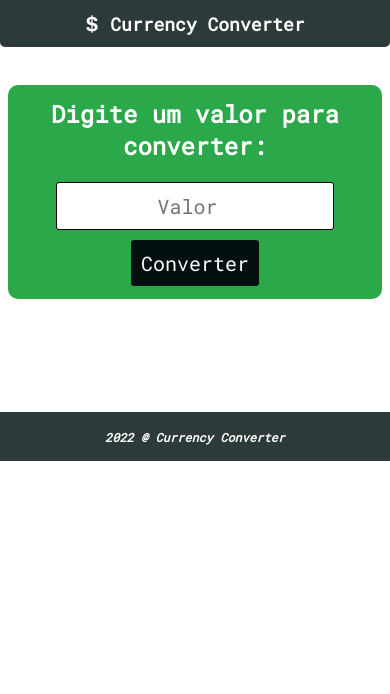
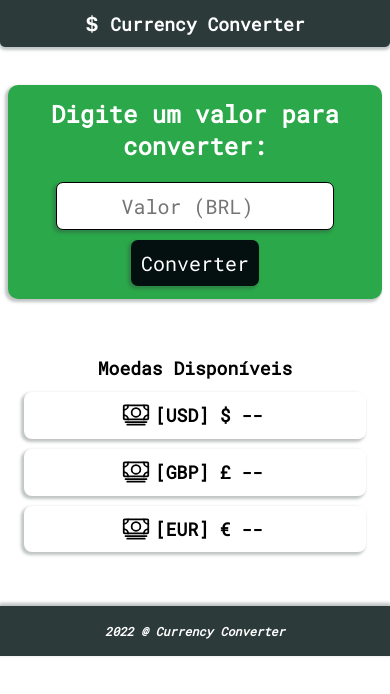
Before and after one commit to joaopedropsilva/CurrencyConverter, a plain HTML site: page index.html in a window 390 px wide. Drawn offline with nearby package versions, Linux system fonts and the light colour scheme.

Commit message:
feat!: finished all sections styles
devices: mobile (min-width: 320px)

```diff
--- a/index.html
+++ b/index.html
@@ -23,26 +23,31 @@
             <div class="input-section__input-content-container">
                 <h1 class="input-section__title">Digite um valor para converter: </h1>
                 <div class="input-section__input-box">
-                    <input type="number" class="input-section__input" placeholder="Valor">
+                    <input type="number" class="input-section__input" placeholder="Valor (BRL)">
                     <button class="input-section__button">Converter</button>
                 </div>
             </div>
         </section>
         <section class="result-section">
-            <div class="result-section__currency-box">
-                <ion-icon class="header__logo" size="large" name="logo-usd"></ion-icon>
-                <h2 class="currency-name"></h2>
-                <h2 class="currency-value"></h2>
-            </div>
-            <div class="result-section__currency-box">
-                <ion-icon class="header__logo" size="large" name="logo-usd"></ion-icon>
-                <h2 class="currency-name"></h2>
-                <h2 class="currency-value"></h2>
-            </div>
-            <div class="result-section__currency-box">
-                <ion-icon class="header__logo" size="large" name="logo-usd"></ion-icon>
-                <h2 class="currency-name"></h2>
-                <h2 class="currency-value"></h2>
+            <div class="result-section__result-content-container">
+                <h1 class="result-section__title">Moedas Disponíveis</h1>
+                <div class="result-section__currencies">
+                    <div class="result-section__currency-box">
+                        <ion-icon class="result-section__currency-logo" name="cash-outline"></ion-icon>
+                        <h2 class="result-section__currency-name">[USD]</h2>
+                        <h2 class="result-section__currency-value">&#36; --</h2>
+                    </div>
+                    <div class="result-section__currency-box">
+                        <ion-icon class="result-section__currency-logo" name="cash-outline"></ion-icon>
+                        <h2 class="result-section__currency-name">[GBP]</h2>
+                        <h2 class="result-section__currency-value">&#163; --</h2>
+                    </div>
+                    <div class="result-section__currency-box">
+                        <ion-icon class="result-section__currency-logo" name="cash-outline"></ion-icon>
+                        <h2 class="result-section__currency-name">[EUR]</h2>
+                        <h2 class="result-section__currency-value">&#128; --</h2>
+                    </div>
+                </div>
             </div>
         </section>
         <footer class="footer">
--- a/src/css/styles.css
+++ b/src/css/styles.css
@@ -14,7 +14,7 @@ body{
     font-family: 'Roboto Mono', monospace;
 }
 
-.header, .input-section, .footer{
+.header, .input-section, .result-section, .footer{
     font-size: 1rem;
     width: 100%;
 
@@ -22,8 +22,9 @@ body{
 }
 
 .header{
+    border-radius: 0 0 0.5rem 0.5rem;
+    box-shadow: 0 0.2rem 0.3rem 0.1rem rgba(45, 58, 58, 0.3);
     background-color: rgba(45, 58, 58, 1);
-    border-radius: 0 0 0.5rem 0.5rem;
 }
 
 .header__content-container, .input-section{
@@ -41,14 +42,14 @@ body{
     margin: 0 auto;
 }
 
-.header__logo{
+.header__logo, .result-section__currency-logo{
     color: white;
     font-size: 20px;
 
     margin: 0;
 }
 
-.header__title, .input-section__title{
+.header__title, .input-section__title, .result-section__title{
     text-align: center;
     color: white;
     font-size: 3ch;
@@ -73,6 +74,7 @@ body{
     padding: 0.8em;
 
     border-radius: 1rem;
+    box-shadow: -0.2rem 0.2rem 0.3rem 0.1rem rgba(45, 58, 58, 0.3);
     background-color: rgba(43, 168, 74, 1);
 }
 
@@ -108,7 +110,8 @@ body{
     padding: 0.5em;
 
     border: 0.1rem solid black;
-    border-radius: 0.3rem;
+    border-radius: 0.7rem;
+    box-shadow: -0.2rem 0.2rem 0.3rem 0.1rem rgba(45, 58, 58, 0.3);
 }
 
 .input-section__button{
@@ -118,14 +121,69 @@ body{
     padding: 0.5em;
 
     border: none;
-    border-radius: 0.3rem;
+    border-radius: 0.7rem;
+    box-shadow: -0.2rem 0.2rem 0.3rem 0.1rem rgba(45, 58, 58, 0.3);
     background-color: rgba(4, 15, 15, 1);
+}
+
+.result-section__result-content-container{
+    margin: 3rem auto;
+    padding: 0.8em;
+}
+
+.result-section__title{
+    color: black;
+
+    margin: 0 auto;
+}
+
+.result-section__currencies{
+    display: flex;
+    flex-flow: column nowrap;
+    justify-content: center;
+    align-items: center;
+    gap: 1rem;
+    width: 100%;
+    max-width: 42.5rem;
+
+    margin: 0 auto;
+    padding: 0.8em;
+}
+
+.result-section__currency-box{
+    font-size: 2rem;
+    display: flex;
+    flex-flow: row nowrap;
+    justify-content: center;
+    align-items: center;
+    width: 100%;
+
+    margin: 0 auto;
+    padding: 0.3em;
+
+    border-radius: 0.8rem;
+    box-shadow: -0.2rem 0.2rem 0.3rem 0.1rem rgba(45, 58, 58, 0.3);
+}
+
+.result-section__currency-logo{
+    color: black;
+    font-size: 28px;
+}
+
+.result-section__currency-name, .result-section__currency-value{
+    font-size: 1.5ch;
+    width: fit-content;
+    height: fit-content;
+
+    margin: 0;
+    padding: 0.3em;
 }
 
 .footer{
     font-size: 0.6rem;
     text-align: center;
 
+    box-shadow: 0 -0.2rem 0.3rem 0.1rem rgba(45, 58, 58, 0.3);
     background-color: rgba(45, 58, 58, 1);
 }
 
```
